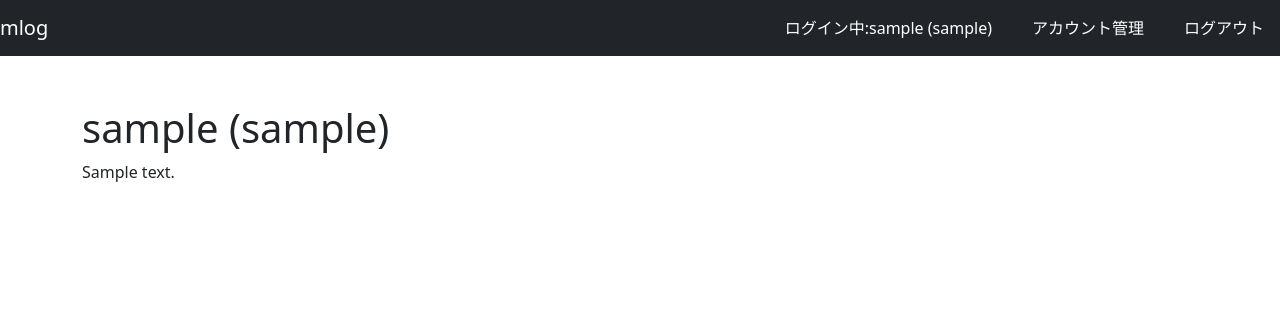
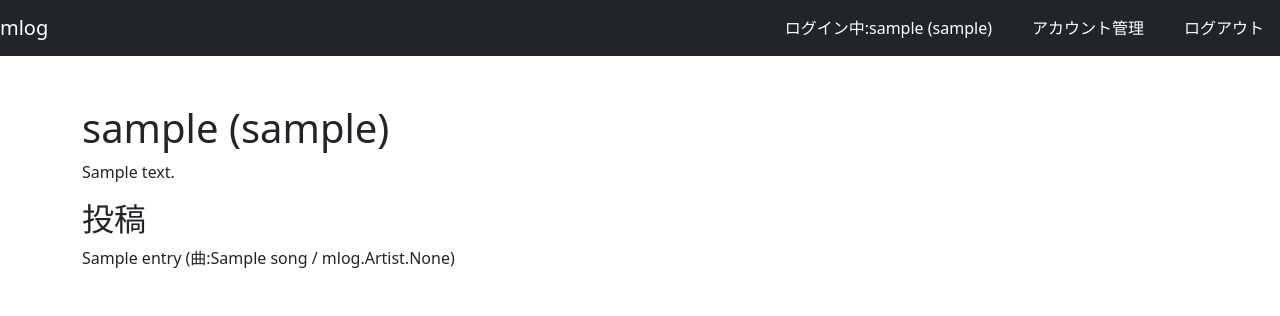
Before and after one commit to yuki-tamaribuchi/mlog, a Django app: a page that uses mlog_project/templates/accounts/userdetail.html in a window 1280 px wide. Shown: the top 316 px of the page. Run offline with Django 3.2, Linux system fonts and the light colour scheme; tables that the repository leaves empty hold one stand-in row (values such as "Sample post").

Commit message:
Add display for entry

```diff
--- a/mlog_project/templates/accounts/userdetail.html
+++ b/mlog_project/templates/accounts/userdetail.html
@@ -10,6 +10,14 @@
 			{% else %}
 			<p>自己紹介が入力されていません。</p>
 			{% endif %}
+			<h2>投稿</h2>
+			{% if entries %}
+			{% for entry in entries %}
+			<p>{{entry.title}} (曲:{{entry.song.song_name}} / {{entry.song.artist}})</p>
+			{% endfor %}
+			{% else %}
+			表示する記事がありません。
+			{% endif %}
 		</div>
 	</div>
 </div>
```
